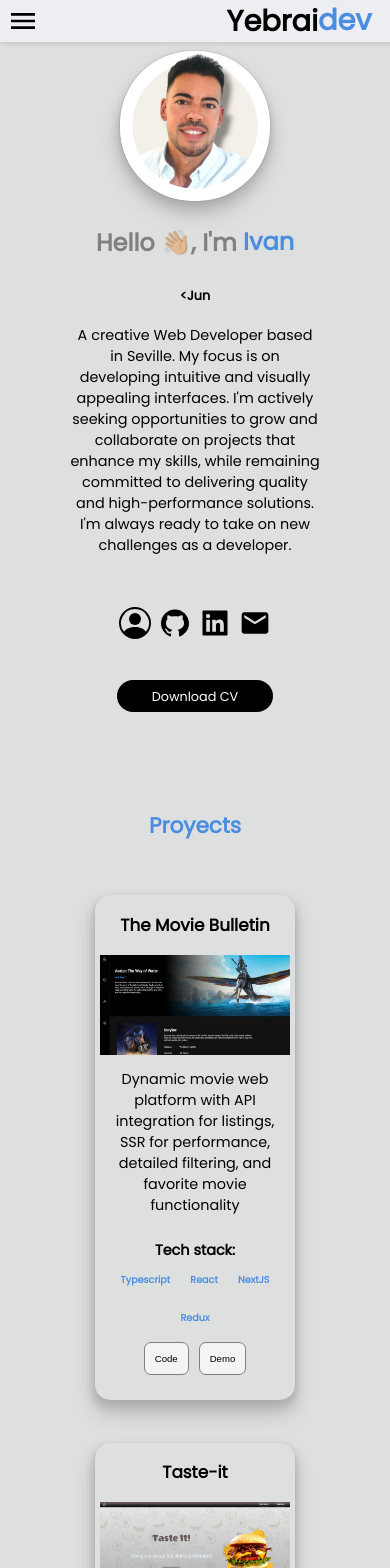
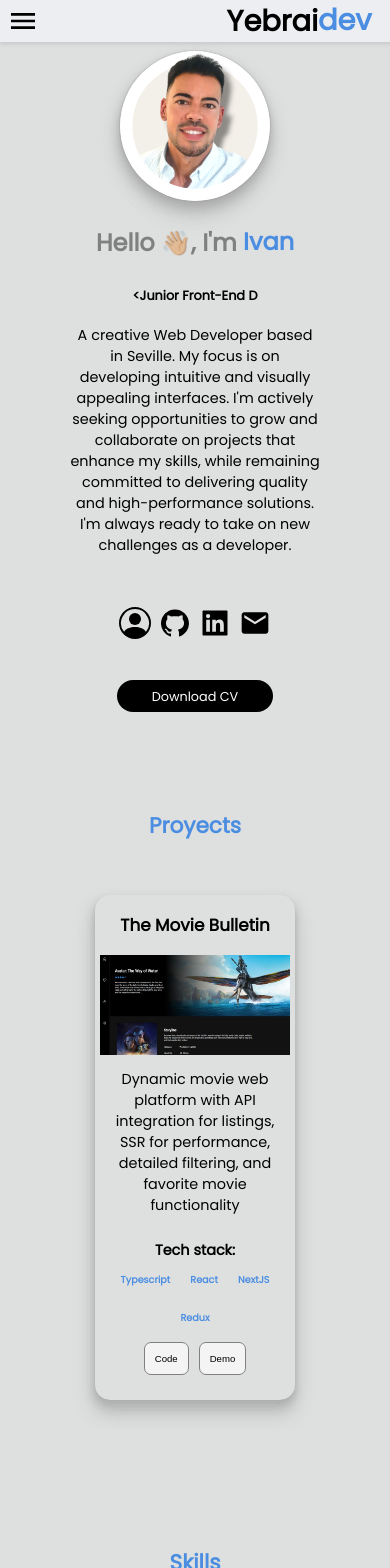
Before and after one commit to yebrai/yebraidev, a Next.js app: page / in a window 390 px wide. Shown: the top 1568 px of the page. Built offline with nearby package versions, Linux system fonts and the light colour scheme.

Commit message:
scrollbar proyects, and styles for responsive

```diff
--- a/package.json
+++ b/package.json
@@ -19,6 +19,7 @@
     "next-seo": "^6.0.0",
     "react": "18.2.0",
     "react-dom": "18.2.0",
-    "react-icons": "^4.8.0"
+    "react-icons": "^4.8.0",
+    "swiper": "^9.3.2"
   }
 }
--- a/src/components/AppPortfolio/Portfolio.module.css
+++ b/src/components/AppPortfolio/Portfolio.module.css
@@ -1,21 +1,16 @@
 .mainUl {
   display: flex;
   flex-wrap: wrap;
-
   gap: 5vh 10vw;
   justify-content: center;
   text-align: center;
   padding: 35px 0 70px 0;
-
-  /* scrollbar
   height: 55vh;
-  */
+  overflow-y: auto;
 }
 
-  /* scrollbar
 .mainUl::-webkit-scrollbar {
-  width: 3px;
-  height: 0;
+  width: 2px;
 }
 
 .mainUl::-webkit-scrollbar-thumb {
@@ -25,7 +20,6 @@
 .mainUl::-webkit-scrollbar-track {
   background-color: #f1f1f1;
 }
-*/
 
 .mainUl li {
   list-style: none;
@@ -122,3 +116,12 @@
 
 
 }
+
+@media (max-width: 350px) {
+
+  .card {
+    margin:0 250px 0 250px;
+  }
+
+
+}
--- a/src/styles/globals.css
+++ b/src/styles/globals.css
@@ -80,4 +80,9 @@
     body, p, h4{
       font-size: 0.8rem;
     }
+
+    .main {
+      margin: 0;
     }
+
+    }
```
Also changed, not shown: 1 other file (tests, documents, lock files or other folders).
